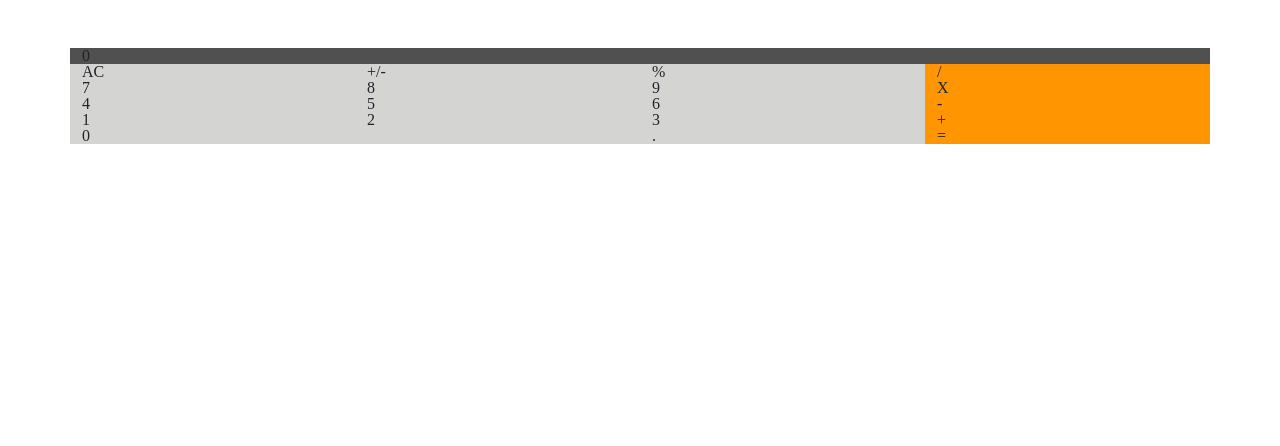
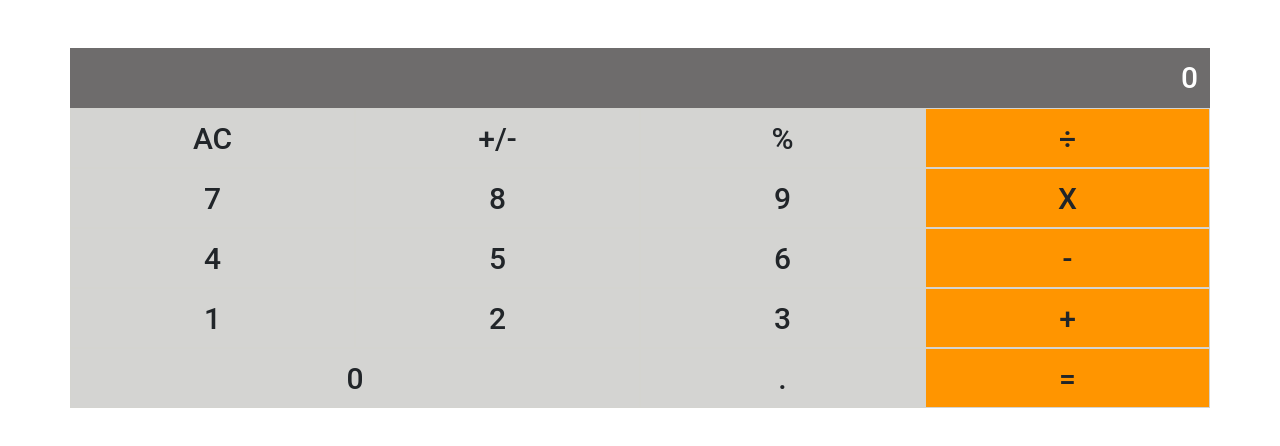
Before and after one commit to kimothokamau/mathmagicians, a React (Create React App) app: page / in a window 1280 px wide. Shown: the top 446 px of the page. Built offline with nearby package versions, Linux system fonts and the light colour scheme.

Commit message:
Add divide sign

```diff
--- a/src/components/Calculator.js
+++ b/src/components/Calculator.js
@@ -14,7 +14,7 @@
           <Col className="item item-gray"> AC </Col>
           <Col className="item item-gray"> +/- </Col>
           <Col className="item item-gray"> % </Col>
-          <Col className="item item-orange"> / </Col>
+          <Col className="item item-orange"> ÷ </Col>
         </Row>
 
         <Row>
--- a/src/index.css
+++ b/src/index.css
@@ -46,6 +46,7 @@
 	border-collapse: collapse;
 	border-spacing: 0;
 }
+@import url('https://fonts.googleapis.com/css2?family=Roboto:wght@300;400;500;700&display=swap');
 
 body {
   margin: 0;
@@ -57,11 +58,29 @@
 }
 
 .answer {
-  background-color: #505050;
+  background-color: #6e6c6c;
+  height: 60px;
+  line-height: 60px;
+  text-align: end;
+  font-family: 'Roboto', sans-serif;
+  font-weight: 500;
+  font-size: 30px;
+  color: white;
 }
 
 .item {
+  border: 0.5px solid #D4D4D0;
+  border-style:groove;
+  height: 60px;
+  text-align: center;
+  line-height: 60px;
+  font-family: 'Roboto', sans-serif;
+  font-weight: 500;
+  font-size: 30px;
+}
 
+.item > * {
+  text-align: center;
 }
 
 .item-gray {
```
